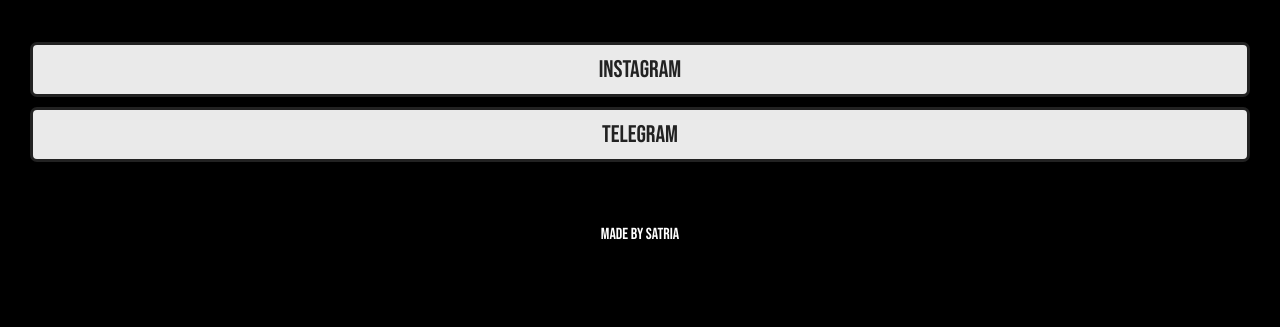
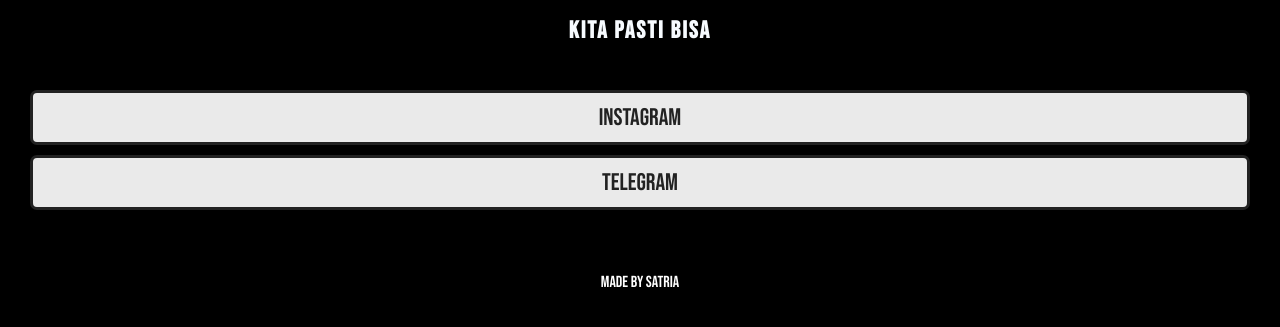
Before and after one commit to satriaromza/satria, a plain HTML site: page index.html in a window 1280 px wide. Shown: the part 285-612 px from the top of the page. Drawn offline with nearby package versions, Linux system fonts and the light colour scheme.

Commit message:
add line kita pasti bisa

```diff
--- a/index.html
+++ b/index.html
@@ -23,6 +23,8 @@
     <p class="animate_animated animatepulse animate_infinite">Satria Romza</p>
     <p class="animate_animated animatepulse animate_infinite">211011401559</p>
     <p class="animate_animated animatepulse animate_infinite">03TPLP022</p>
+    <br>
+    <p class="animate_animated animatepulse animate_infinite">KITA PASTI BISA</p>
 
 </div>
 
```
